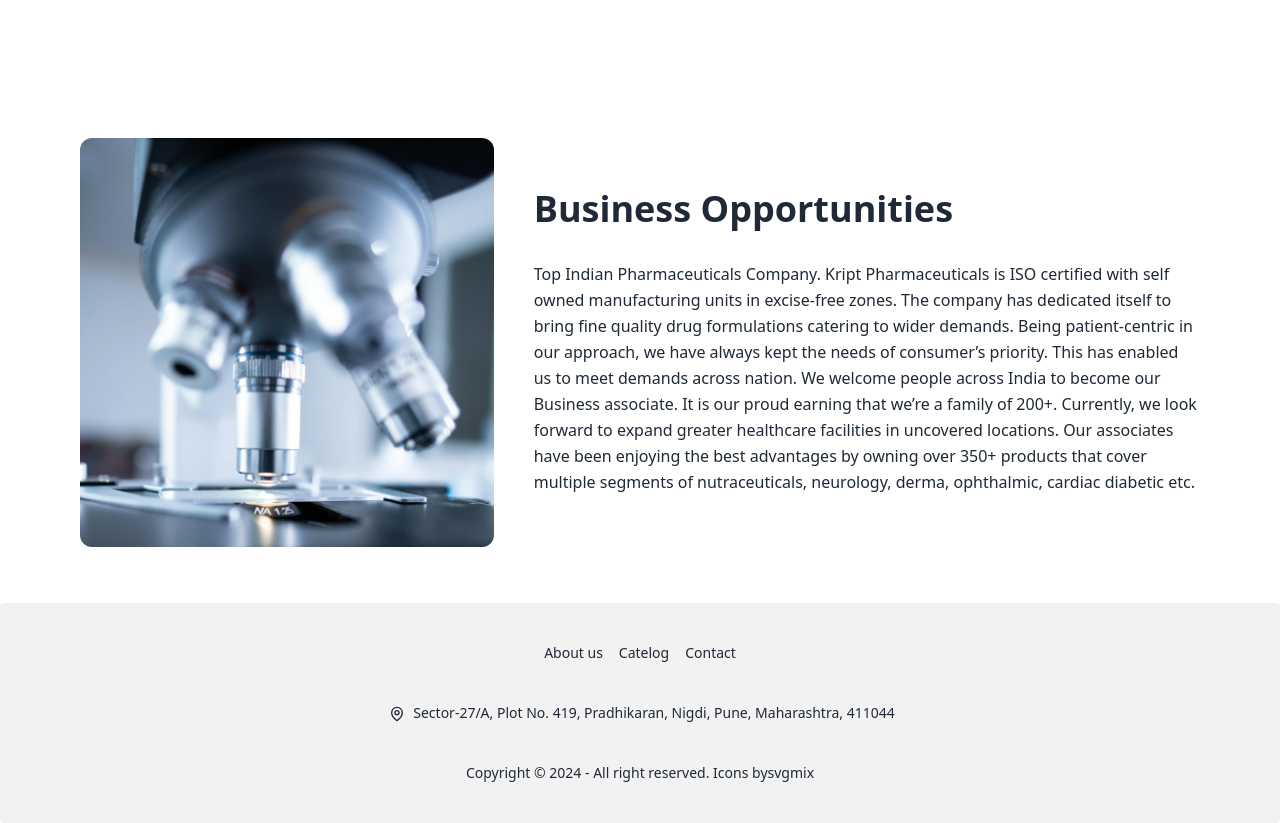
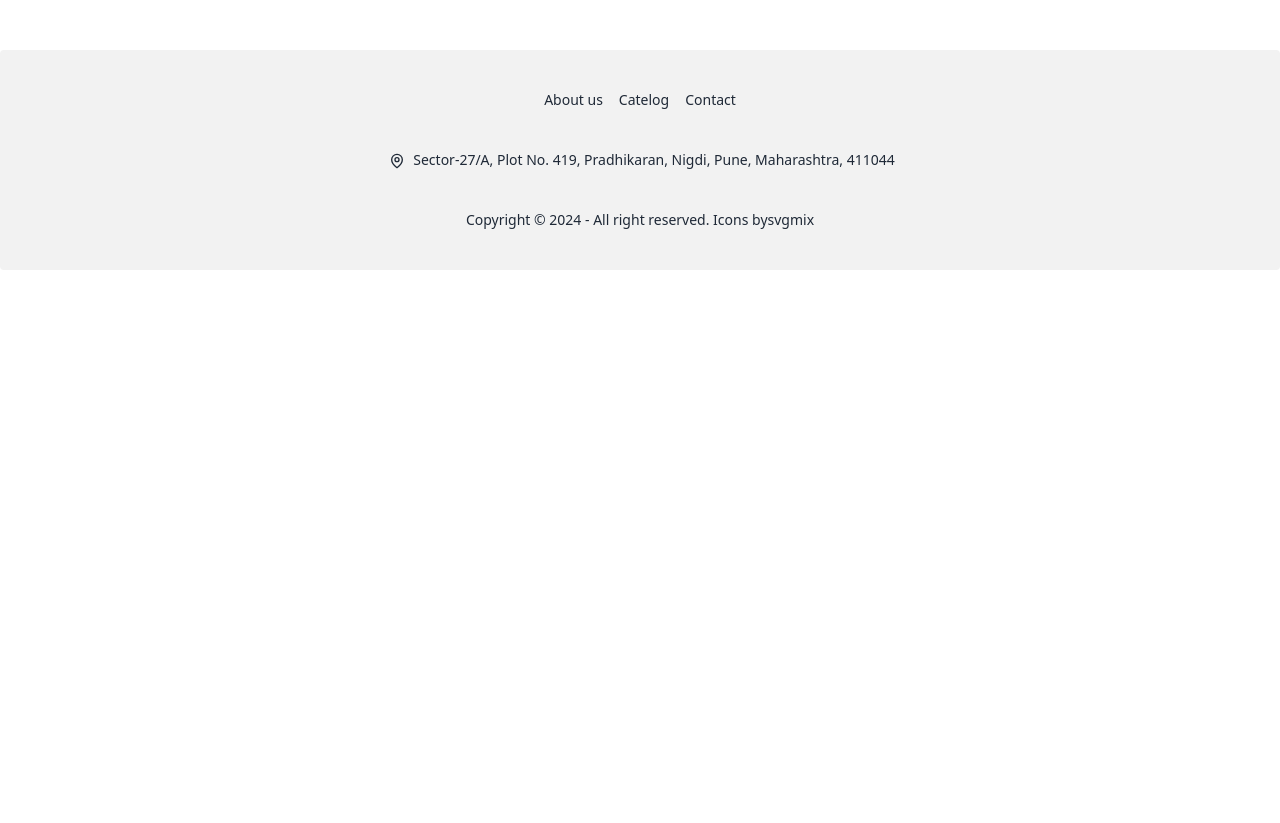
Before and after one commit to decipher-cs/kriptpharma, a React (Vite) app: page / in a window 1280 px wide. Shown: the part 3080-3903 px from the top of the page. After the commit the page ends 3350 px from the top, so only its background shows below. Built offline with nearby package versions, Linux system fonts and the light colour scheme.

Commit message:
removed section from home page

```diff
--- a/src/routes/index.lazy.tsx
+++ b/src/routes/index.lazy.tsx
@@ -1,6 +1,5 @@
 import { Link, createLazyFileRoute } from '@tanstack/react-router'
 import heroImg from '../assets/backgrounds/hero.webp'
-import businessOpportunitiesImg from '../assets/backgrounds/business-opportunities.webp'
 import { memo } from 'react'
 import Breakout from '../components/Breakout'
 import furnitureCatalogue from '../assets/furniture-catalogue.pdf'
@@ -53,38 +52,6 @@ const Index = () => {
 
             <section>
                 <MissionSection />
-            </section>
-
-            <section className="grid grid-rows-1 items-center gap-10 sm:grid-flow-col">
-                <div className="h-full">
-                    <img
-                        src={businessOpportunitiesImg}
-                        alt=""
-                        className="size-full rounded-xl object-cover"
-                    />
-                </div>
-                <div className="space-y-8">
-                    <h2 className="text-2xl font-bold lg:text-4xl">
-                        Business Opportunities
-                    </h2>
-                    <p className="leading-relaxed">
-                        Top Indian Pharmaceuticals Company. Kript
-                        Pharmaceuticals is ISO certified with self owned
-                        manufacturing units in excise-free zones. The company
-                        has dedicated itself to bring fine quality drug
-                        formulations catering to wider demands. Being
-                        patient-centric in our approach, we have always kept the
-                        needs of consumer’s priority. This has enabled us to
-                        meet demands across nation. We welcome people across
-                        India to become our Business associate. It is our proud
-                        earning that we’re a family of 200+. Currently, we look
-                        forward to expand greater healthcare facilities in
-                        uncovered locations. Our associates have been enjoying
-                        the best advantages by owning over 350+ products that
-                        cover multiple segments of nutraceuticals, neurology,
-                        derma, ophthalmic, cardiac diabetic etc.
-                    </p>
-                </div>
             </section>
         </div>
     )
```
